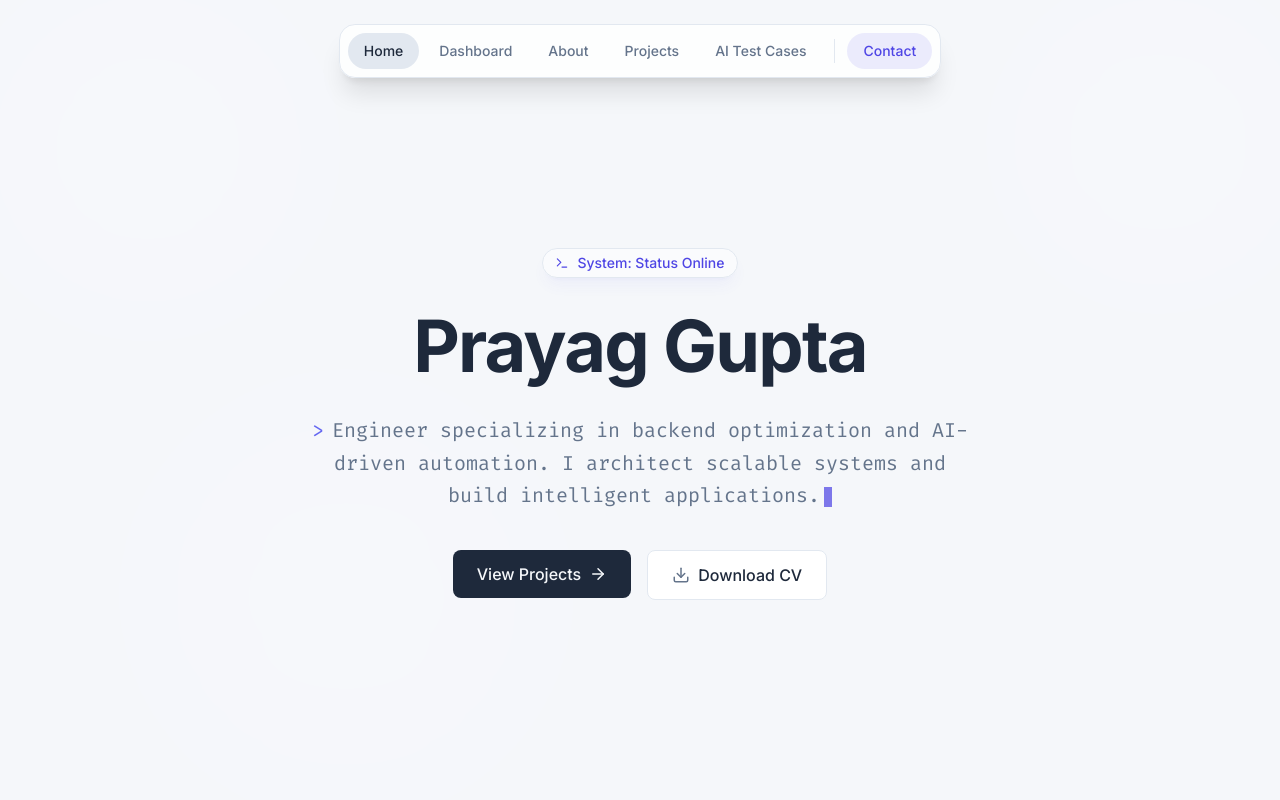
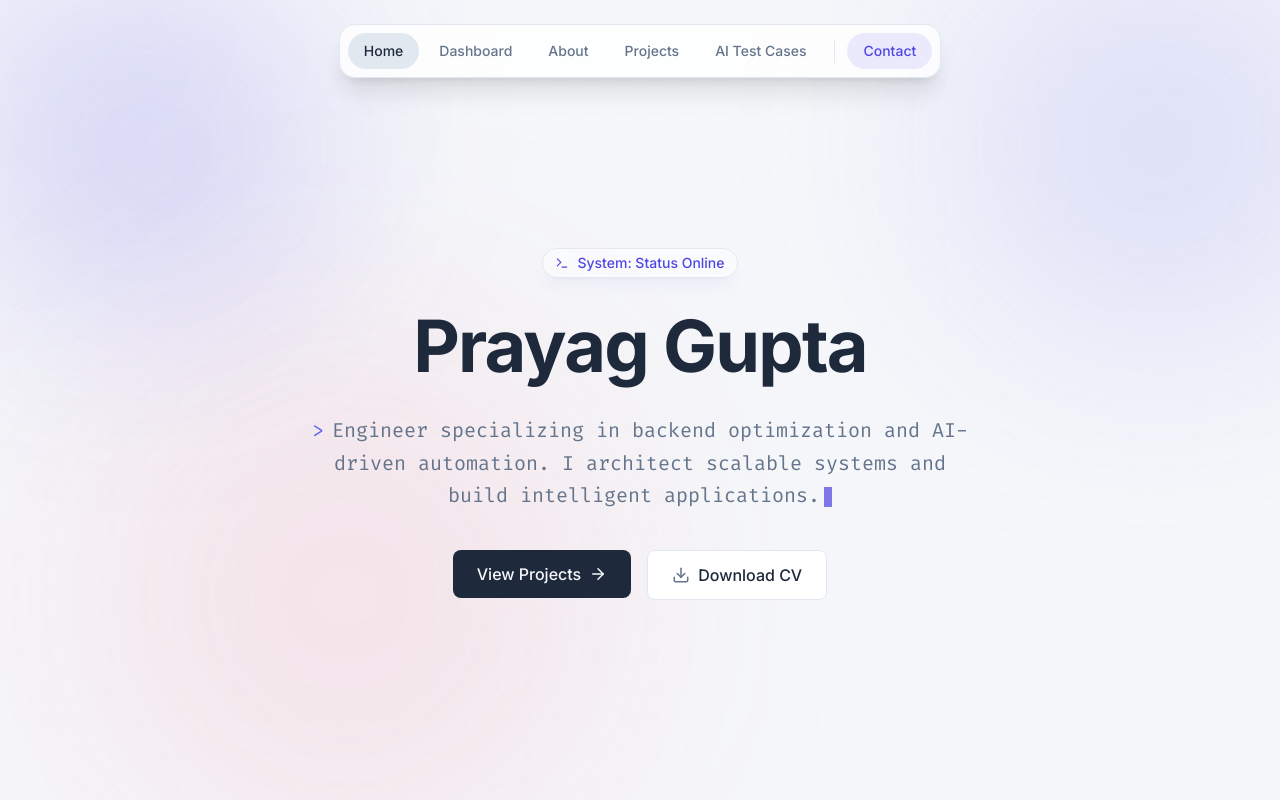
Before and after one commit to prayagx/portfoliowebsite2.0, a React (Vite) app: page / in a window 1280 px wide. Shown: the top 800 px of the page. Built offline with nearby package versions, Linux system fonts and the light colour scheme.

Commit message:
feat: add grid pattern overlay and refine background mesh blob and mouse glow styles.

```diff
--- a/src/components/MeshBackground.tsx
+++ b/src/components/MeshBackground.tsx
@@ -17,6 +17,15 @@ export const MeshBackground = () => {
 
     return (
         <div className="fixed inset-0 z-0 overflow-hidden bg-background pointer-events-none">
+            {/* Grid Pattern overlay */}
+            <div
+                className="absolute inset-0 z-0 opacity-[0.5]"
+                style={{
+                    backgroundImage: `radial-gradient(var(--color-surfaceBorder) 1px, transparent 1px)`,
+                    backgroundSize: '32px 32px'
+                }}
+            />
+
             {/* Subtle Noise Texture overlay */}
             <div
                 className="absolute inset-0 z-50 opacity-[0.03] mix-blend-overlay"
@@ -26,18 +35,18 @@ export const MeshBackground = () => {
             />
 
             {/* Lush Mesh Fluid Gradients */}
-            {/* Top Left Teal Blob */}
-            <div className="absolute -top-10 -left-10 w-96 h-96 bg-primary-500/30 rounded-full blur-[100px] mix-blend-screen animate-blob" />
-            {/* Top Right Royal Blue Blob */}
-            <div className="absolute top-0 -right-10 w-96 h-96 bg-accent-500/20 rounded-full blur-[100px] mix-blend-screen animate-blob animation-delay-2000" />
-            {/* Bottom Indigo Blob */}
-            <div className="absolute -bottom-20 left-20 w-[30rem] h-[30rem] bg-indigo-500/20 rounded-full blur-[120px] mix-blend-screen animate-blob animation-delay-4000" />
+            {/* Top Left Blob */}
+            <div className="absolute -top-10 -left-10 w-96 h-96 bg-primary-500/15 rounded-full blur-[100px] mix-blend-multiply animate-blob" />
+            {/* Top Right Blob */}
+            <div className="absolute top-0 -right-10 w-96 h-96 bg-accent-500/15 rounded-full blur-[100px] mix-blend-multiply animate-blob animation-delay-2000" />
+            {/* Bottom Blob */}
+            <div className="absolute -bottom-20 left-20 w-[30rem] h-[30rem] bg-secondary-500/10 rounded-full blur-[120px] mix-blend-multiply animate-blob animation-delay-4000" />
 
             {/* Dynamic Mouse Glow Overlay */}
             <div
-                className="absolute inset-0 z-10 transition-opacity duration-300 mix-blend-screen"
+                className="absolute inset-0 z-10 transition-opacity duration-300 mix-blend-color-burn"
                 style={{
-                    background: `radial-gradient(600px circle at ${position.x}px ${position.y}px, rgba(20, 184, 166, 0.08), transparent 80%)`,
+                    background: `radial-gradient(600px circle at ${position.x}px ${position.y}px, rgba(79, 70, 229, 0.05), transparent 80%)`,
                 }}
             />
         </div>
```
